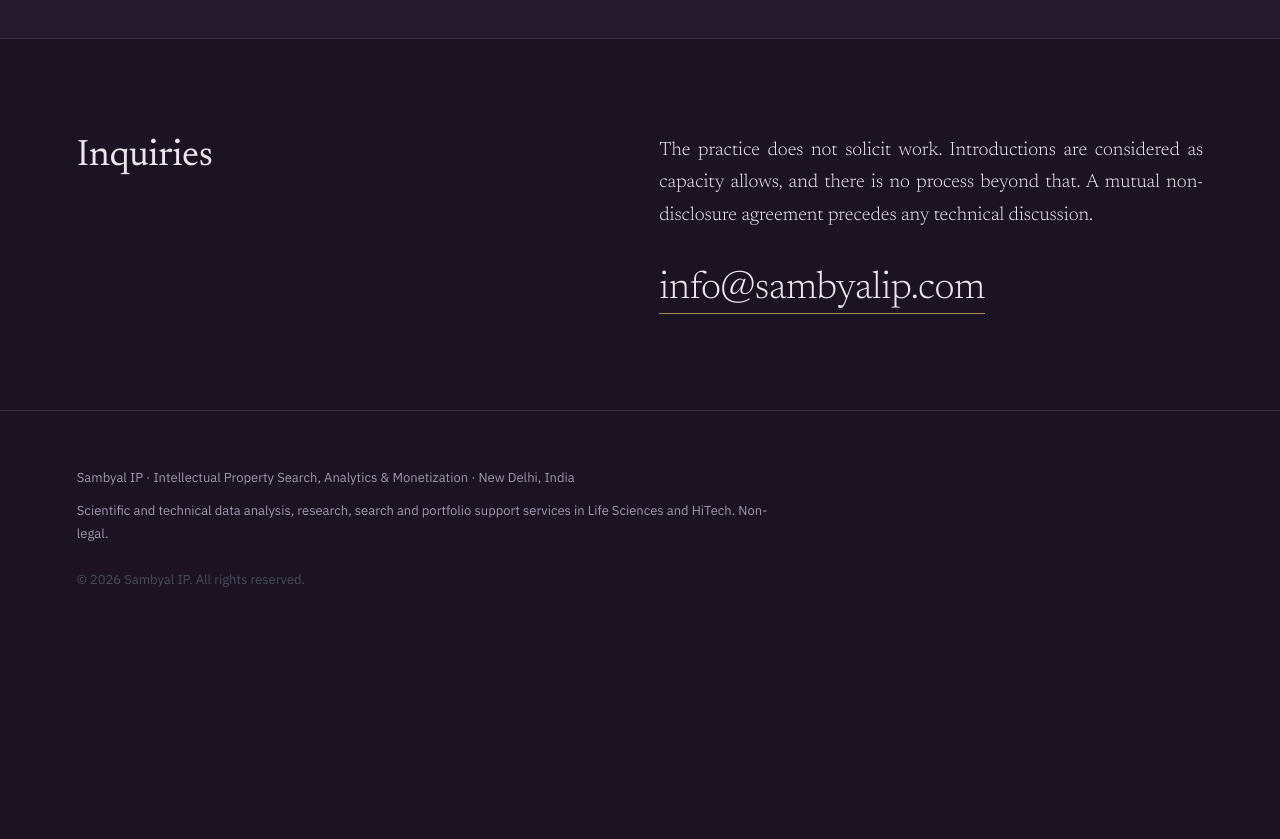
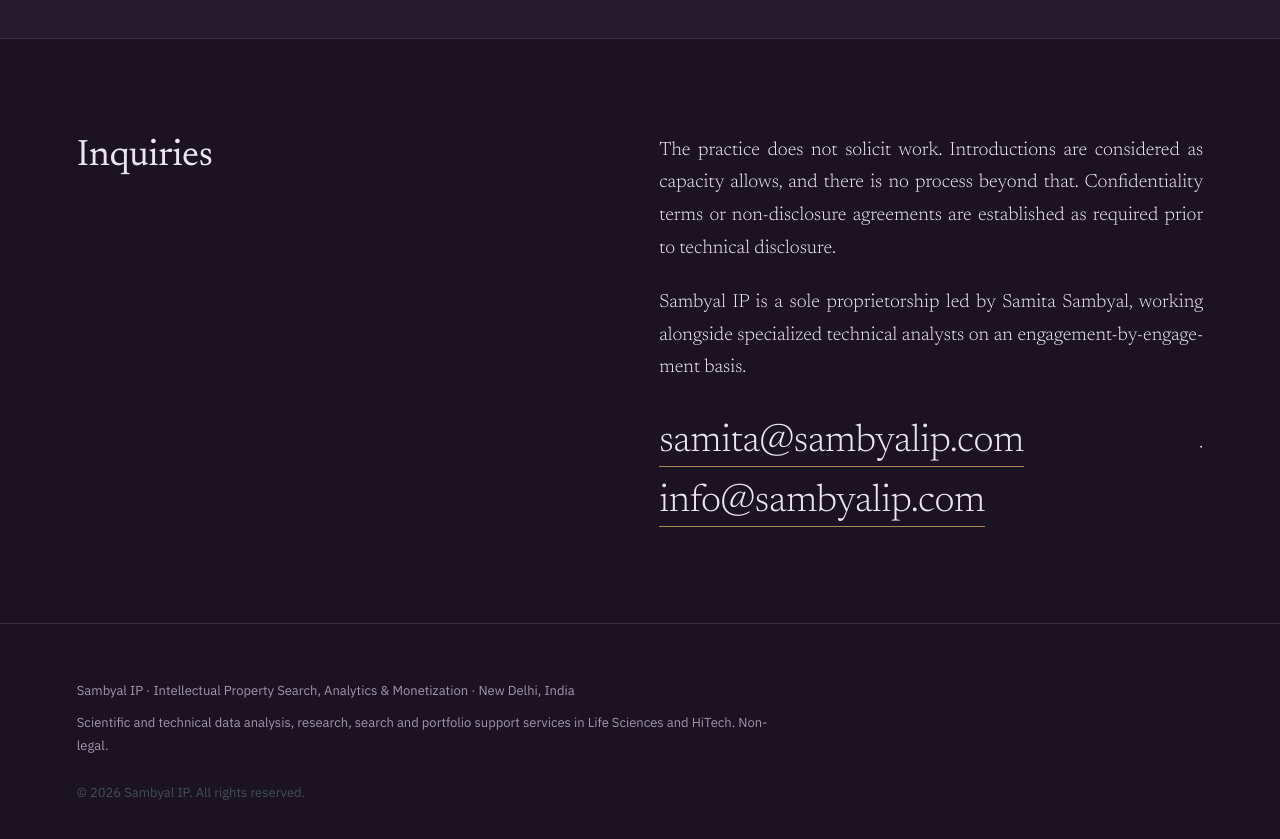
Before and after one commit to SambyalIP/SamitaSambyal, a plain HTML site: page index.html in a window 1280 px wide. Shown: the part 8220-9059 px from the top of the page. Before the commit the page ends 8868 px from the top, so only its background shows below. Drawn offline with Linux system fonts and the light colour scheme.

Commit message:
Add files via upload

```diff
--- a/index.html
+++ b/index.html
@@ -733,16 +733,26 @@
   </section>
 
   <section class="wrap inquiries split" aria-labelledby="inquiries-heading">
-    <h2 id="inquiries-heading">Inquiries</h2>
+        <h2 id="inquiries-heading">Inquiries</h2>
     <div class="measure">
       <p>
         The practice does not solicit work. Introductions are considered as capacity
-        allows, and there is no process beyond that. A mutual non-disclosure agreement
-        precedes any technical discussion.
+        allows, and there is no process beyond that. Confidentiality terms or
+        non-disclosure agreements are established as required prior to technical
+        disclosure.
       </p>
-      <a class="email" href="mailto:info@sambyalip.com">info@sambyalip.com</a>
+      <p>
+        Sambyal IP is a sole proprietorship led by Samita Sambyal, working alongside
+        specialized technical analysts on an engagement-by-engagement basis.
+      </p>
+      <p>
+        <a class="email" href="mailto:samita@sambyalip.com">samita@sambyalip.com</a>
+        &middot;
+        <a class="email" href="mailto:info@sambyalip.com">info@sambyalip.com</a>
+      </p>
     </div>
   </section>
+
 
 </main>
 
```
